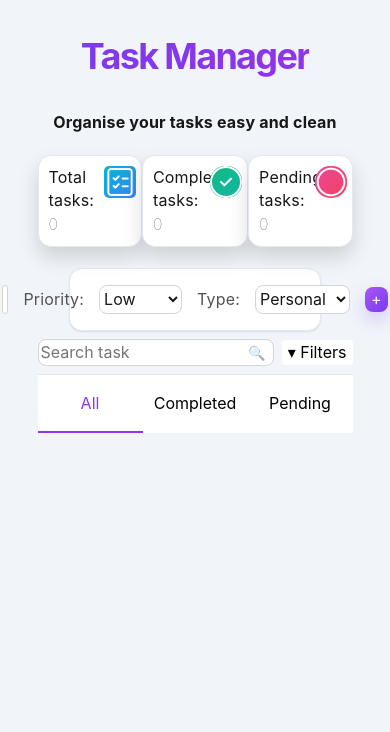
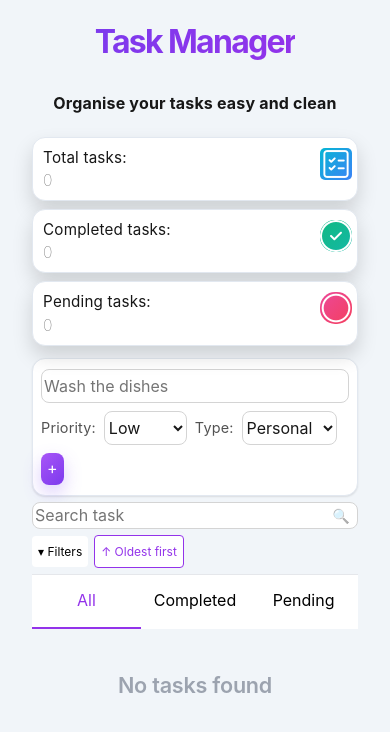
Before and after one commit to Reeeix/Task_manager, a React (Vite) app: page / in a window 390 px wide. Shown: the top 732 px of the page. Built offline with nearby package versions, Linux system fonts and the light colour scheme.

Commit message:
feat: add task sorting and empty state message

```diff
--- a/src/Components/TaskManager/FilterNav.css
+++ b/src/Components/TaskManager/FilterNav.css
@@ -7,12 +7,13 @@ nav {
 .filter-top-row {
     display: flex;
     align-items: center;
+    flex-wrap: wrap;
     gap: 8px;
     padding: 8px 0;
 }
 
 .search-box {
-    flex: 1;
+    flex: 1 1 220px;
     position: relative;
     display: flex;
     align-items: center;
@@ -44,22 +45,47 @@ nav {
     border-bottom: 2px solid var(--color-text-focus);
 }
 
+.sort-toggle {
+    white-space: nowrap;
+    background-color: white;
+    box-shadow: none;
+    border-radius: 4px;
+    color: var(--color-text-focus);
+    border: 1px solid var(--color-text-focus);
+    font-size: 0.8rem;
+    padding: 4px 8px;
+}
+
 /* ── Advanced filters panel ── */
 .advanced-filters-panel {
     display: flex;
     flex-wrap: wrap;
-    gap: 6px;
-    padding: 6px 0;
+    justify-content: center;
+    align-items: center;
+    gap: 10px;
+    padding: 10px 0 14px;
 }
 
 .advanced-filters-panel button {
-    background-color: white;
-    box-shadow: none;
-    border-radius: 4px;
+    background: var(--color-surface);
+    border: none;
+    border-radius: 999px;
+    box-shadow: 0 10px 24px rgba(0, 0, 0, 0.2);
+    color: #525252;
+    font-size: 0.88rem;
+    font-weight: 400;
+    padding: 6px 12px;
+    transition: transform 0.16s ease, box-shadow 0.16s ease, color 0.16s ease, background-color 0.16s ease;
+}
+
+.advanced-filters-panel button:hover {
+    transform: translateY(-1px);
+    box-shadow: 0 12px 28px rgba(0, 0, 0, 0.24);
 }
 
 .activeAdvFilter {
-    border-bottom: 2px solid var(--color-text-focus);
+    background-color: #f3e8ff;
+    box-shadow: 0 8px 18px rgba(147, 51, 234, 0.22);
     color: var(--color-text-focus);
 }
 
@@ -67,7 +93,7 @@ nav {
 .filter-tabs {
     display: grid;
     grid-template-columns: 1fr 1fr 1fr;
-    height: 7svh;
+    height: 6.5svh;
     border-top: 1px solid #e5e7eb;
 }
 
@@ -90,3 +116,31 @@ nav {
     border-bottom: 2px solid var(--color-text-focus);
     color: var(--color-text-focus);
 }
+
+@media (max-width: 640px) {
+    .filter-top-row {
+        gap: 6px;
+        padding: 6px 0;
+    }
+
+    .search-box {
+        flex-basis: 100%;
+        min-width: 0;
+    }
+
+    .adv-toggle,
+    .sort-toggle {
+        font-size: 0.75rem;
+        padding: 4px 6px;
+    }
+
+    .advanced-filters-panel {
+        gap: 8px;
+        padding: 8px 0 10px;
+    }
+
+    .advanced-filters-panel button {
+        padding: 5px 10px;
+        font-size: 0.82rem;
+    }
+}
--- a/src/Components/TaskManager/FilterNav.jsx
+++ b/src/Components/TaskManager/FilterNav.jsx
@@ -5,7 +5,7 @@ const FilterNav = ({
   searchValue, setSearchValue,
   priorityFilter, typeFilter,
   showAdvancedFilters, setShowAdvancedFilters,
-  setPriorityFilter, setTypeFilter
+  setPriorityFilter, setTypeFilter, setSortOrder, sortOrder
 }) => {
   const toggleFilter = (value, setter) => {
     setter(prev => (prev === value ? "" : value));
@@ -28,6 +28,12 @@ const FilterNav = ({
           onClick={() => setShowAdvancedFilters(prev => !prev)}
         >
           {showAdvancedFilters ? "▴ Filters" : "▾ Filters"}
+        </button>
+        <button
+          className="sort-toggle"
+          onClick={() => setSortOrder(prev => prev === "newestFirst" ? "oldestFirst" : "newestFirst")}
+        >
+          {sortOrder === "newestFirst" ? "↑ Oldest first" : "↓ Newest first"}
         </button>
       </div>
 
--- a/src/Components/TaskManager/TaskCounter.css
+++ b/src/Components/TaskManager/TaskCounter.css
@@ -1,12 +1,13 @@
 .taskCounter {
-    display: flex;
-    justify-content: space-between;
-    height: fit-content;
+    display: grid;
+    grid-template-columns: repeat(3, minmax(0, 1fr));
+    gap: 12px;
     margin-bottom: 2.5svh;
 }
 
 .taskCounterBox {
-    width: 25svh;
+    width: 100%;
+    min-width: 0;
     padding: 10px;
     position: relative;
     border: 1px solid var(--color-border-soft);
@@ -52,3 +53,19 @@
     text-align: start;
     font-weight: 100;
 }
+
+@media (max-width: 768px) {
+    .taskCounter {
+        grid-template-columns: 1fr;
+        gap: 8px;
+        margin-bottom: 12px;
+    }
+
+    .taskCounterBox {
+        padding: 8px 10px;
+    }
+
+    .taskCounterBox h4 {
+        font-size: 0.95rem;
+    }
+}
--- a/src/Components/TaskManager/TaskInput.css
+++ b/src/Components/TaskManager/TaskInput.css
@@ -1,12 +1,13 @@
 .inputSection {
-  height: 7.5svh;
+  min-height: 7.5svh;
 }
 
 .divInput {
-  width: 80%;
+  width: min(100%, 780px);
   display: flex;
   justify-content: center;
   align-items: center;
+  flex-wrap: wrap;
   gap: 15px;
   padding: 15px 12px;
   background-color: var(--color-surface);
@@ -16,8 +17,9 @@
 }
 
 .textInput {
-  width: 60%;
-  height: 3.5svh;
+  flex: 1 1 280px;
+  min-width: 180px;
+  height: 36px;
 }
 
 .inputSection {
@@ -31,11 +33,47 @@
   display: flex;
   justify-content: center;
   align-items: center;
-  height: 25px;
+  height: 32px;
+  width: 32px;
   margin: 0;
   inline-size: auto;
 }
 
 select {
-  height: 3.5svh;
+  height: 36px;
 }
+
+@media (max-width: 768px) {
+  .inputSection {
+    min-height: auto;
+  }
+
+  .divInput {
+    width: 100%;
+    justify-content: flex-start;
+    gap: 10px;
+    padding: 12px 10px;
+  }
+
+  .textInput {
+    flex-basis: 100%;
+    min-width: 0;
+  }
+}
+
+@media (max-width: 420px) {
+  .divInput {
+    gap: 8px;
+    padding: 10px 8px;
+  }
+
+  .divInput p {
+    margin: 0;
+    font-size: 0.9rem;
+  }
+
+  .textInput,
+  select {
+    height: 34px;
+  }
+}
--- a/src/Components/TaskManager/TaskList.jsx
+++ b/src/Components/TaskManager/TaskList.jsx
@@ -5,10 +5,11 @@ TaskList no recibe todas las tareas (tasks), sino filteredTasks.
 TaskManager decide qué tareas sobreviven a los filtros.
 TaskList solo se encarga de recorrerlas con map() y renderizar un TaskItem por cada una.
 */
-const TaskList = ({filteredTasks, deleteTask, toggleComplete, editingId, setEditingId, startEditing, editingValue, setEditingValue, handleSave, stopEditing}) => {
-  return (
-   <ul>
-           {filteredTasks.map((task) => {
+const TaskList = ({sortedTasks, deleteTask, toggleComplete, editingId, setEditingId, startEditing, editingValue, setEditingValue, handleSave, stopEditing}) => {
+  if (sortedTasks.length === 0) { return ( <h2 className="no-tasks-title">No tasks found</h2>)}
+  else { return (
+  <ul>
+           {sortedTasks.map((task) => {
               return  <TaskItem
                key={task.id}
                task={task}
@@ -24,7 +25,7 @@ const TaskList = ({filteredTasks, deleteTask, toggleComplete, editingId, setEdit
                />
            })}
        </ul>
-  )
+  ) }
 }
 
 export default TaskList
--- a/src/Components/TaskManager/TaskManager.css
+++ b/src/Components/TaskManager/TaskManager.css
@@ -13,3 +13,12 @@ ul {
 ul p {
   font-size: 15px;
 }
+
+.no-tasks-title {
+  margin-top: 44px;
+  margin-bottom: 8px;
+  text-align: center;
+  font-size: 1.35rem;
+  font-weight: 600;
+  color: #9ca3af;
+}
--- a/src/Components/TaskManager/TaskManager.jsx
+++ b/src/Components/TaskManager/TaskManager.jsx
@@ -36,6 +36,7 @@ const TaskManager = () => {
     const [editingId, setEditingId] = useState("");
     const [editingValue, setEditingValue] = useState("");
     const [searchValue, setSearchValue] = useState("");
+    const [sortOrder, setSortOrder] = useState("newestFirst");
 
     // Guarda automáticamente las tareas en localStorage
     // cada vez que cambia el estado tasks
@@ -58,6 +59,14 @@ const TaskManager = () => {
         if (searchValue !== "" && !task.taskName.toLowerCase().includes(searchValue.toLowerCase())) {return false}
          return true;
         })
+
+    const sortedTasks = filteredTasks.sort((a,b) => {
+        if (sortOrder === "newestFirst") {
+           return b.id - a.id
+        } else if (sortOrder === "oldestFirst") {
+            return a.id - b.id
+        }
+    })
 
     // Añade una nueva tarea al estado tasks
     const addTask = () => {
@@ -129,6 +138,8 @@ const TaskManager = () => {
        />
        <FilterNav
        setFilter={setFilter}
+       setSortOrder={setSortOrder}
+       sortOrder={sortOrder}
        filter={filter}
        searchValue={searchValue}
        setSearchValue={setSearchValue}
@@ -140,7 +151,7 @@ const TaskManager = () => {
        setTypeFilter={setTypeFilter}/>
        <TaskList
        toggleComplete={toggleComplete}
-       filteredTasks={filteredTasks}
+       sortedTasks={sortedTasks}
        deleteTask={deleteTask}
        startEditing={startEditing}
        editingId={editingId}
--- a/src/index.css
+++ b/src/index.css
@@ -161,3 +161,14 @@ button:focus {
     font-size: 20px;
   }
 }
+
+@media (max-width: 420px) {
+  #root {
+    padding: 20px 14px 28px;
+  }
+
+  h1 {
+    font-size: 32px;
+    margin-bottom: 6px;
+  }
+}
```
